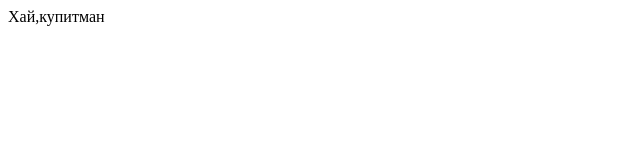
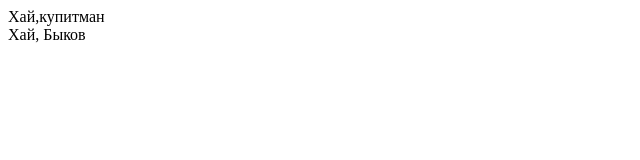
Before and after one commit to artokit/gut-aye, a plain HTML site: page index.html in a window 1280 px wide. Shown: the full height of the page, 0-640 px from the left. Drawn offline with Linux system fonts and the light colour scheme.

```diff
--- a/index.html
+++ b/index.html
@@ -1 +1,2 @@
 <div>Хай,купитман</div>
+<div>Хай, Быков</div>
```
